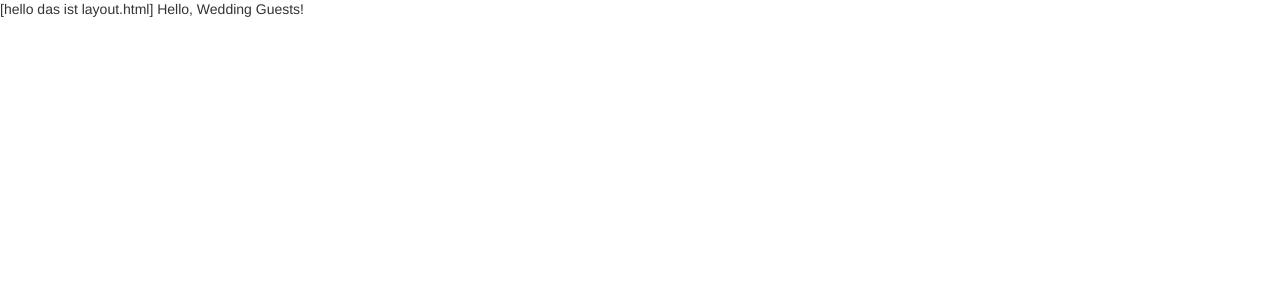
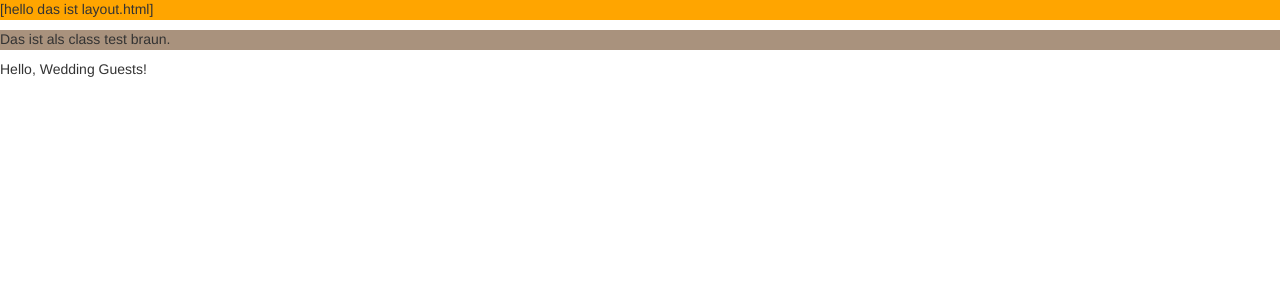
Before and after one commit to nico-fst/dabstar-wedding.de, a Django app: page / in a window 1280 px wide. Shown: the top 300 px of the page. Run offline with Django 4.2, Linux system fonts and the light colour scheme; some libraries are stand-ins or nearby versions.

Commit message:
[CSS] + own nico_styles.css connected

```diff
--- a/dabstar_wedsite/wedsite/static/wedsite/styles.css
+++ b/dabstar_wedsite/wedsite/static/wedsite/styles.css
@@ -1,7 +1,3 @@
-.body {
-    background-color: red;
-}
-
 @font-face {
     font-family: 'icomoon';
     src: url("/static/wedsite/fonts/icomoon/icomoon.eot?srf3rx");
@@ -9,6 +5,10 @@
     font-weight: normal;
     font-style: normal;
 }
+
+
+
+
 
 /* =======================================================
 *
--- /dev/null
+++ b/dabstar_wedsite/wedsite/static/wedsite/styles_nico.css
@@ -0,0 +1,9 @@
+:root {
+    --whitish: #F2F4F3;
+    --brownish: #A9927D;
+    --brown: #5E4F3F;
+}
+
+.test {
+    background-color: var(--brownish);
+}
--- a/dabstar_wedsite/wedsite/templates/wedsite/index.html
+++ b/dabstar_wedsite/wedsite/templates/wedsite/index.html
@@ -2,8 +2,6 @@
 
 {% block body %}
 
-{% load static %}
-
 Hello, Wedding Guests!
 
 {% endblock %}
--- a/dabstar_wedsite/wedsite/templates/wedsite/layout.html
+++ b/dabstar_wedsite/wedsite/templates/wedsite/layout.html
@@ -13,7 +13,11 @@
     <link rel="stylesheet" href="https://stackpath.bootstrapcdn.com/bootstrap/4.4.1/css/bootstrap.min.css"
         integrity="sha384-Vkoo8x4CGsO3+Hhxv8T/Q5PaXtkKtu6ug5TOeNV6gBiFeWPGFN9MuhOf23Q9Ifjh" crossorigin="anonymous">
 
+	<!-- own styles -->
+	<link rel='stylesheet' href="{% static 'wedsite/styles_nico.css' %}">
+	<!-- styles from lib -->
     <link rel="stylesheet" href="{% static 'wedsite/styles.css' %}">
+
     <!-- Animate.css -->
 	<link rel="stylesheet" href="{% static 'wedsite/animate.css' %}">
 	<!-- Icomoon Icon Fonts-->
@@ -29,7 +33,8 @@
 
 <body>
 
-[hello das ist layout.html]
+<p style="background-color: orange">[hello das ist layout.html]</p>
+<p class="test">Das ist als class test braun.</p>
 
 {% block body %}
 {% endblock %}
```
